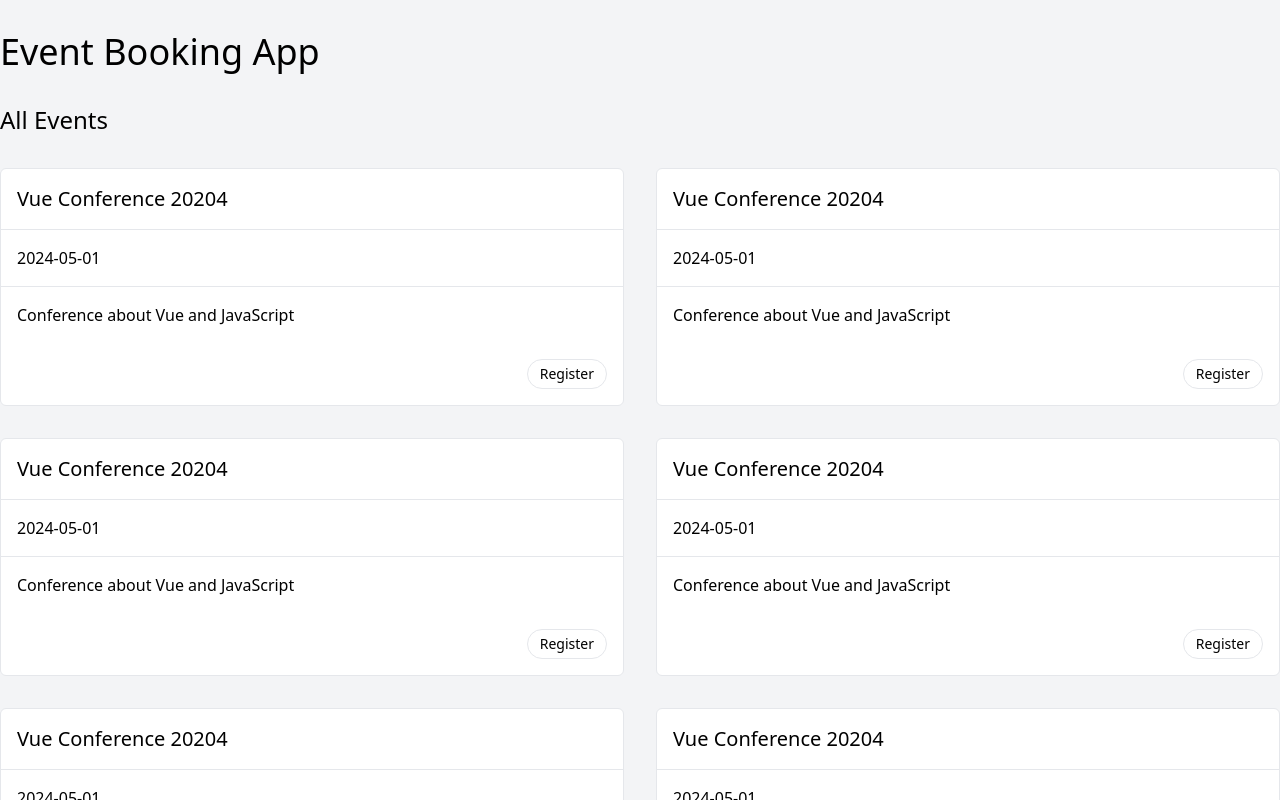
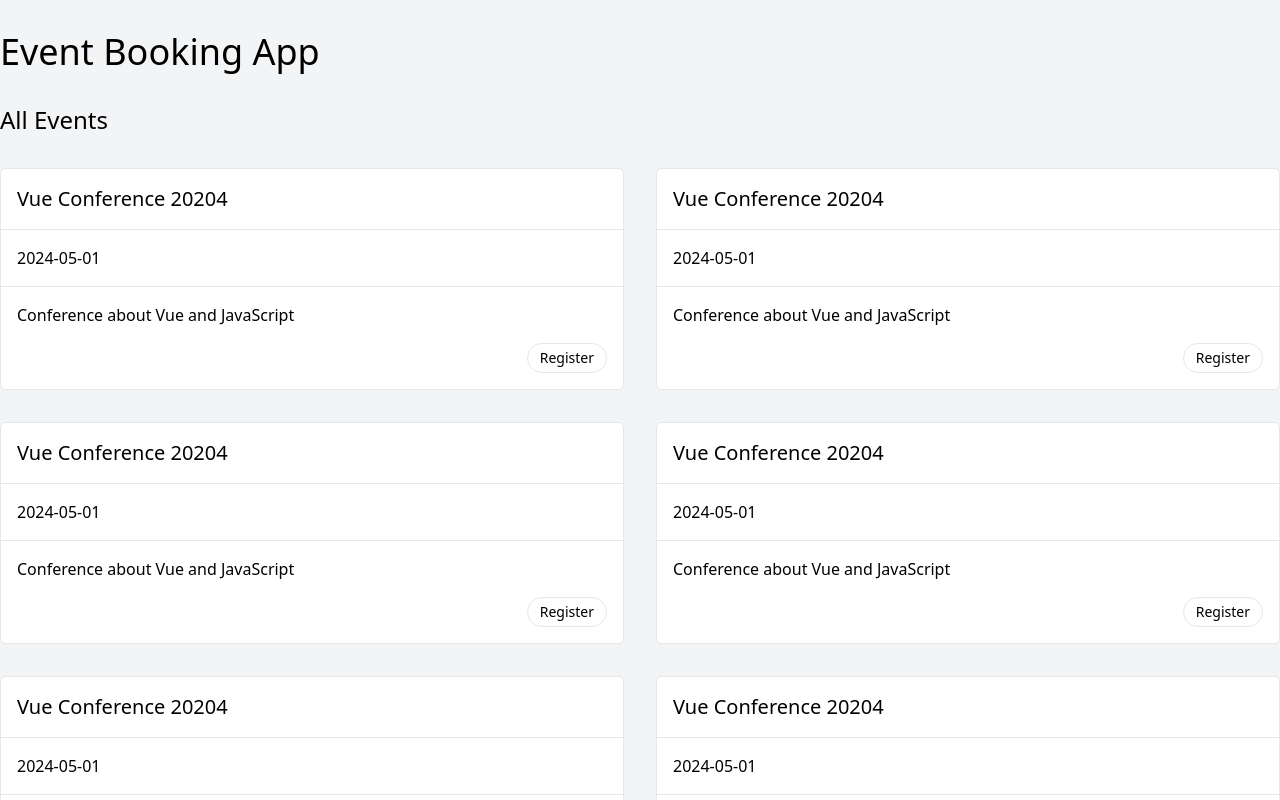
Before and after one commit to filipivanovic/event-booking, a Vue app: page / in a window 1280 px wide. Shown: the top 800 px of the page. Built offline with nearby package versions, Linux system fonts and the light colour scheme.

Commit message:
conditional slots

```diff
--- a/src/components/BookingItem.vue
+++ b/src/components/BookingItem.vue
@@ -1,12 +1,12 @@
 <script setup>
 
-import RoundCard from '@/components/RoundCard.vue'
+import SectionCard from '@/components/SectionCard.vue'
 </script>
 
 <template>
-  <RoundCard>
-    <div class="p-4">Booking to Vue Conference</div>
-  </RoundCard>
+  <SectionCard>
+    Booking to Vue Conference
+  </SectionCard>
 </template>
 
 <style scoped>
--- a/src/components/EventCard.vue
+++ b/src/components/EventCard.vue
@@ -3,6 +3,7 @@
 
 import RoundButton from '@/components/RoundButton.vue'
 import RoundCard from '@/components/RoundCard.vue'
+import SectionCard from '@/components/SectionCard.vue'
 
 defineProps({
   title: String,
@@ -14,14 +15,22 @@
 </script>
 
 <template>
-  <RoundCard class="border border-gray-200 bg-white rounded-md">
-    <h3 class="p-4 font-medium text-xl border-b border-gray-200">{{ title }}</h3>
-    <p class="p-4 border-b border-gray-200">{{ when }}</p>
-    <p class="p-4">{{ description }}</p>
-    <section class="flex justify-end p-4">
-      <RoundButton  @click="$emit('register')">Register</RoundButton>
-    </section>
-  </RoundCard>
+  <SectionCard >
+    <template #header>
+      {{ title }}
+    </template>
+    <template #default>
+      {{ when }}
+    </template>
+    <template #footer>
+      <div class="space-y-4">
+        <p>{{ description }}</p>
+        <div class="flex justify-end">
+          <RoundButton @click="$emit('register')">Register</RoundButton>
+        </div>
+      </div>
+    </template>
+  </SectionCard>
 </template>
 
 <style scoped>
--- /dev/null
+++ b/src/components/SectionCard.vue
@@ -0,0 +1,25 @@
+<script setup>
+
+import RoundCard from '@/components/RoundCard.vue'
+
+</script>
+
+<template>
+  <RoundCard>
+    <h3 v-if="$slots.header" class="p-4 font-medium text-xl border-b border-gray-200">
+      <slot name="header"></slot>
+    </h3>
+
+    <div v-if="$slots.default" :class="{'p-4': true, 'border-b border-gray-200': $slots.footer}">
+      <slot></slot>
+    </div>
+
+    <div v-if="$slots.footer" class="p-4">
+      <slot name="footer"></slot>
+    </div>
+  </RoundCard>
+</template>
+
+<style scoped>
+
+</style>
```
